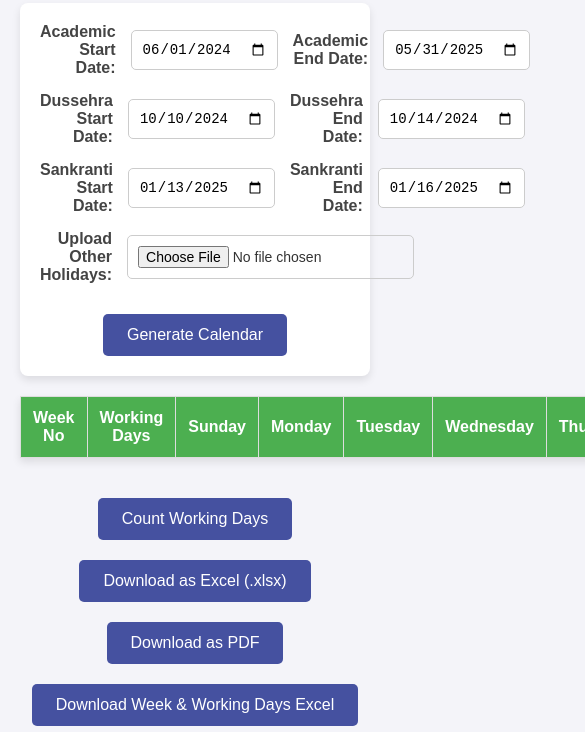
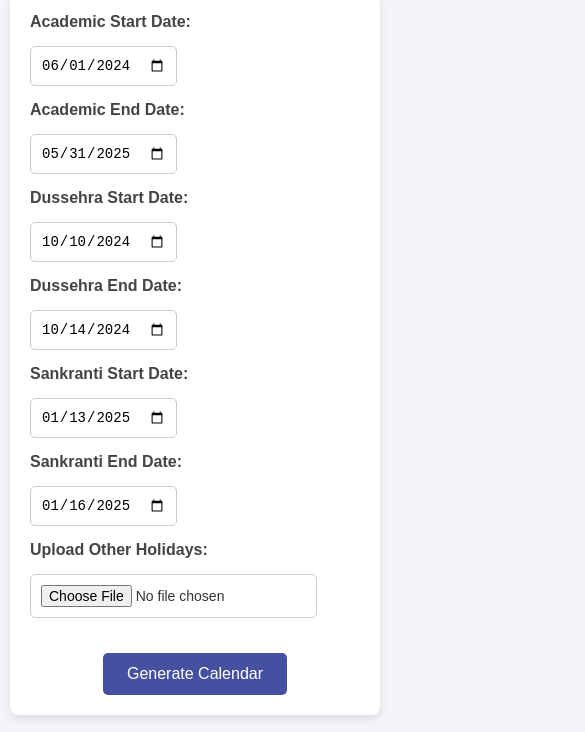
Before and after one commit to Lohith-9293/Academic_calender, a plain HTML site: page index.html in a window 390 px wide. Shown: the part 85-817 px from the top of the page, 585 px wide, since content can reach past the window. Drawn offline with nearby package versions, Linux system fonts and the light colour scheme.

Commit message:
Updated feature X or fixed bug Y

```diff
--- a/styles.css
+++ b/styles.css
@@ -7,10 +7,10 @@ body {
     text-align: center;
 }
 
-
 /* Table Styling */
 table {
-    width: 90%;
+    width: 100%;
+    max-width: 90%;
     margin: 20px auto;
     border-collapse: collapse;
     box-shadow: 0 4px 8px rgba(0, 0, 0, 0.1);
@@ -33,7 +33,6 @@ th {
     font-weight: bold;
     background-color: #e3f2fd;
     color: #1976d2;
-    text-align: center;
 }
 
 .holiday {
@@ -47,12 +46,14 @@ th {
 
 /* Button Styling */
 .buttons {
-    margin-top: 30px;
-    text-align: center;
+    margin-top: 20px;
+    display: flex;
+    justify-content: center;
+    flex-wrap: wrap;
+    gap: 15px;
 }
 
 .buttons button {
-    margin: 10px;
     padding: 12px 24px;
     font-size: 16px;
     color: white;
@@ -73,8 +74,11 @@ form {
     padding: 20px;
     border-radius: 8px;
     box-shadow: 0 4px 8px rgba(0, 0, 0, 0.1);
-    max-width: 700px; /* Increased width for better spacing */
+    max-width: 600px;
     margin: 20px auto;
+    display: flex;
+    flex-direction: column;
+    gap: 15px;
 }
 
 /* Grouping two fields in one row */
@@ -83,15 +87,14 @@ form {
     align-items: center;
     justify-content: space-between;
     gap: 15px;
-    margin-bottom: 15px;
 }
 
 /* Styling for labels */
 form label {
-    width: 150px; /* Fixed width for alignment */
+    min-width: 140px;
     font-weight: bold;
     color: #444;
-    text-align: right; /* Right-align labels */
+    text-align: right;
 }
 
 /* Styling for input fields */
@@ -99,7 +102,7 @@ form input[type="date"],
 form input[type="text"],
 form input[type="file"],
 form select {
-    flex: 1; /* Inputs take remaining space */
+    flex: 1;
     padding: 10px;
     border: 1px solid #ccc;
     border-radius: 5px;
@@ -112,7 +115,7 @@ form select:focus {
     outline: none;
 }
 
-/* Submit Button Centering */
+/* Submit Button */
 form button {
     background-color: #4CAF50;
     color: white;
@@ -121,15 +124,13 @@ form button {
     border-radius: 5px;
     cursor: pointer;
     font-size: 16px;
-    display: block;
-    margin: 0 auto;
     transition: background-color 0.3s ease;
 }
 
 form button:hover {
     background-color: #45a049;
 }
-/* Help Section Container */
+
 /* Help Section */
 .help-section {
     width: 60%;
@@ -143,6 +144,7 @@ form button:hover {
 .help-header {
     display: flex;
     justify-content: space-between;
+    align-items: center;
     cursor: pointer;
     background-color: #007bff;
     color: white;
@@ -158,21 +160,59 @@ form button:hover {
     display: none;
     padding: 15px;
 }
+
 .help-content ol {
-    padding-left: 30px; /* Ensures consistent left spacing */
-    margin-left: 0; /* Reset any previous left margin */
+    padding-left: 30px;
 }
 
 .help-content li {
-    display: list-item; /* Ensures it behaves like a proper list */
-    text-align: left; /* Aligns text properly */
-    margin-bottom: 10px; /* Ensures spacing between steps */
+    text-align: left;
+    margin-bottom: 10px;
 }
 
+/* Responsive Design */
+@media (max-width: 1024px) {
+    table {
+        max-width: 95%;
+    }
 
-/* Responsive Design */
-@media (max-width: 768px) {
+    form {
+        max-width: 90%;
+    }
+
     .help-section {
-        width: 90%;
+        width: 80%;
     }
 }
+
+@media (max-width: 768px) {
+    body {
+        padding: 10px;
+    }
+
+    table {
+        font-size: 14px;
+    }
+
+    th, td {
+        padding: 8px;
+    }
+
+    .form-row {
+        flex-direction: column;
+        align-items: flex-start;
+    }
+
+    form label {
+        text-align: left;
+    }
+
+    .buttons {
+        flex-direction: column;
+        gap: 10px;
+    }
+
+    .help-section {
+        width: 95%;
+    }
+}
```
